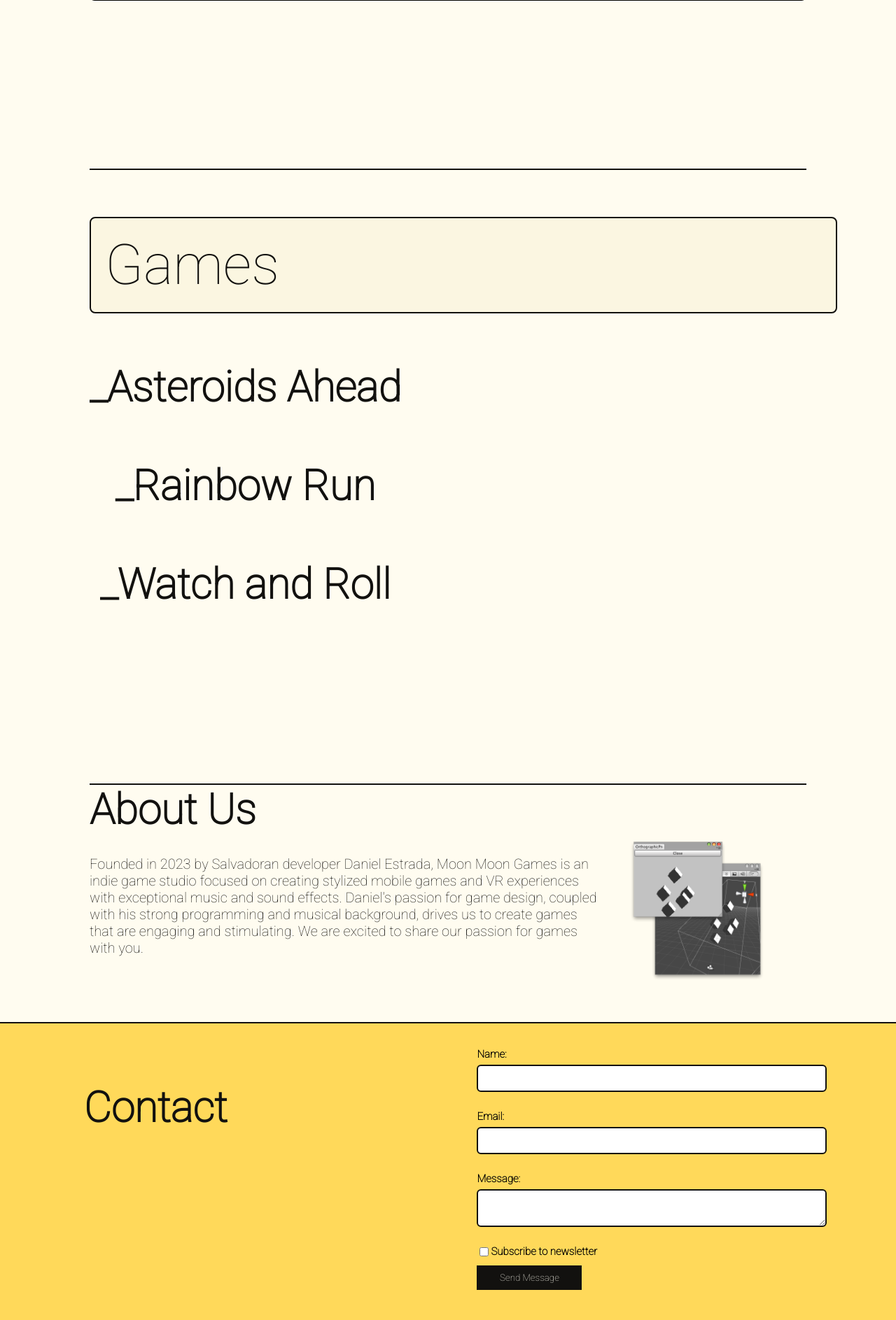
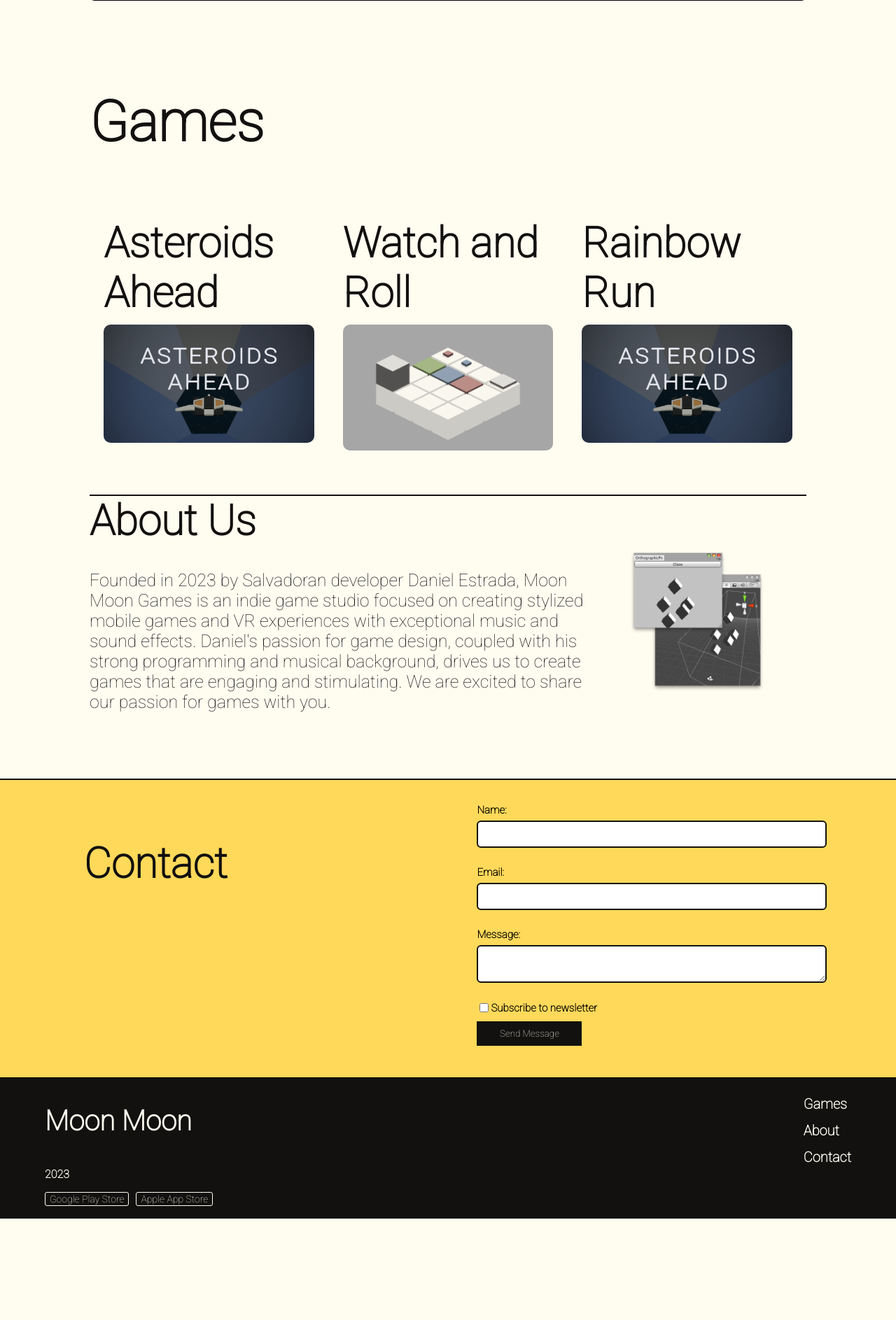
Before and after one commit to daniel99estrada/Moon-Moon-Games-Website, a Flask app: page / in a window 1280 px wide. Shown: the part 912-2799 px from the top of the page at 70% size. After the commit the page ends 2654 px from the top, so only its background shows below. Run offline with Flask 3, Linux system fonts and the light colour scheme.

Commit message:
added changes

```diff
--- a/static/styles.css
+++ b/static/styles.css
@@ -111,14 +111,20 @@ a {
   align-items: center;
   flex-direction: row;
 }
+
 #game-section {
-  background-color: #fffcf0;
-  }
+  /* background-color: #fffcf0; */
+  background-color:#fffcf0;
+  display: flex;
+  flex-direction: column;
+  justify-content: center;
+  align-items: flex-start;
+}
 
   .game-section-container {
-/* Rounded borders */
-  margin: 0px 10%;
-  height: 1000px;
+    margin-left: 10%;
+    margin-right: 10%;
+  /* height: 1000px; */
   width: auto;
   display: flex;
   justify-content: center;
@@ -129,70 +135,79 @@ a {
   .game {
 
   display: flex;
-  flex-direction: column;
-  align-items: center;
-  justify-content: space-evenly;
+  flex-direction: row;
+  align-items: flex-start;
+  justify-content: space-between;
+  width: 100%;
+
+
+
+  margin-bottom: 10px;
   }
 
   .game-content-container {
 
+
+  margin: 1%;
   display: flex;
   flex-direction: column;
   align-items: flex-start;
-  justify-content: space-around;
-  margin-top: 10px;
+  justify-content: space-evenly;
+
+  /* width: 500px; */
+  width: 100%;
+  padding: 1%;
+
+
   }
 
-  .game h3 {
+  .game-content-container h3 {
 
   font-family: 'Roboto', sans-serif;
   color: #12110f;
   font-size: 60px;
-  font-weight: 900;
+  font-weight: 600;
+  margin-bottom: 10px;
+
+  }
+
+  .game-section-container h2 {
+  /* background-color: #fbf6e1;
+  border: 2px solid #12110f; /* Gray border */
+  border-radius: 8px;
+  /* padding-left: 1%; */
+  width: 100%;
+
+  font-family: 'Roboto', sans-serif;
+  color: #12110f;
+  font-size: 80px;
+  font-weight: 700;
   margin-bottom: 10px;
   }
 
-  .game-section-container h2 {
-  background-color: #fbf6e1;
-  border: 2px solid #12110f; /* Gray border */
-  border-radius: 8px;
-  padding: 20px;
+  .game-content-container img {
   width: 100%;
-  font-family: 'Roboto', sans-serif;
-  color: #12110f;
-  font-size: 80px;
-  font-weight: 200;
-  margin-bottom: 10px;
-  }
-
-  .game-content-container p {
-  font-family: 'Roboto', sans-serif;
-  font-weight: 100;
-  font-size: 30px;
-  margin-right: 20px;
-  color: #12110f;
-  }
-
-  .game-content-container img {
-  width: 500px;
-  height: 250px;
-  border: 2px solid #12110f;
-  border-radius: 15px;
-  background-color: #fffcf0;
+  border-radius: 10px;
   }
 
   #about-section {
   display: flex;
   flex-direction: column;
   align-items: center;
-  background-color: #fffcf0;
+  /* background-color: #fffcf0; */
+  /* background-color: #fbf6e1;
+  border: 3px solid #12110f;  */
+  border-radius: 7px;
+  margin-left: 10%;
+  margin-right: 10%;
+  margin-bottom: 3%;
   }
 
   #about-section-container {
   height: 400px;
   width: auto;
   /* margin: 20px 10%; */
-  padding: 0px 10%;
+  /* padding: 0px 10%; */
   display: flex;
   justify-content: center;
   align-items: flex-start;
@@ -227,7 +242,7 @@ a {
 
   .about-content p {
   font-family: 'Roboto', sans-serif;
-  font-size: 20px;
+  font-size: 25px;
   margin-right: 30px;
   color: #12110f;
   }
--- a/templates/index.html
+++ b/templates/index.html
@@ -43,17 +43,19 @@
    <!-- Game Section -->
   <div id="game-section">
     <div class="game-section-container">
-      <div class="divider"></div>
       <h2>Games</h2>
       <div class="game">
-        <h3> _Asteroids Ahead</h3>
-        <h3> _Rainbow Run</h3>
-        <h3> _Watch and Roll</h3>
-        <!-- <div class="game-content-container">
-          <img src="{{ url_for('static', filename='AsteroidsAhead.png') }}" alt="Image 4">
+        <div class="game-content-container">
+            <h3> Asteroids Ahead</h3>
+            <img src="{{ url_for('static', filename='AsteroidsAhead.png') }}" alt="Image 4">
         </div>
         <div class="game-content-container">
-          <img src="{{ url_for('static', filename='puzzleGame.png') }}" alt="Image 5"> -->
+            <h3> Watch and Roll</h3>
+            <img src="{{ url_for('static', filename='puzzleGame.png') }}" alt="Image 4">
+        </div>
+        <div class="game-content-container">
+            <h3> Rainbow Run</h3>
+            <img src="{{ url_for('static', filename='AsteroidsAhead.png') }}" alt="Image 4">
         </div>
       </div>
     </div>
```
